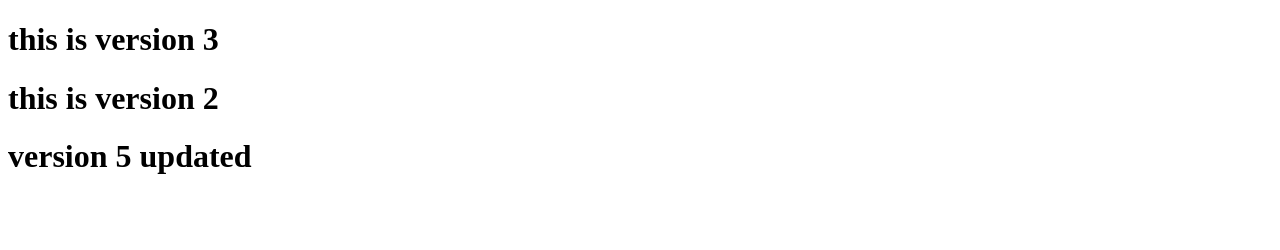
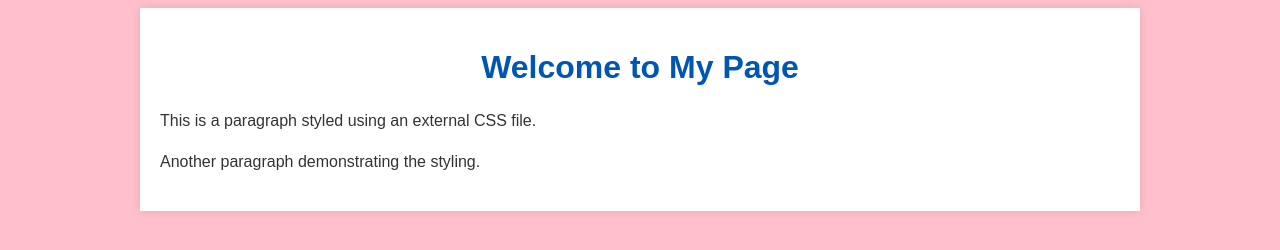
Before and after one commit to vaishnavishendkar6/myrepo, a plain HTML site: page index.html in a window 1280 px wide. Drawn offline with Linux system fonts and the light colour scheme.

Commit message:
added design

```diff
--- a/index.html
+++ b/index.html
@@ -3,14 +3,14 @@
 <head>
     <meta charset="UTF-8">
     <meta name="viewport" content="width=device-width, initial-scale=1.0">
-    <title>D</title>
+    <title>My Index Page</title>
+    <link rel="stylesheet" href="styles.css"> <!-- Link to your CSS file -->
 </head>
 <body>
-    <h1>this is version 3</h1>
-        <h1>this is version 2</h1>
-
-<h1>version 5 updated</h1>
-
-</h1>
+    <div class="container">
+        <h1>Welcome to My Page</h1>
+        <p>This is a paragraph styled using an external CSS file.</p>
+        <p>Another paragraph demonstrating the styling.</p>
+    </div>
 </body>
 </html>
--- /dev/null
+++ b/styles.css
@@ -0,0 +1,26 @@
+/* style.css */
+
+body {
+    font-family: Arial, sans-serif;
+    background-color: #f0f0f0;
+    color: #333;
+    background:pink;
+}
+
+h1 {
+    color: #0056b3;
+    text-align: center;
+}
+
+p {
+    line-height: 1.6;
+    margin-bottom: 1em;
+}
+
+.container {
+    max-width: 960px;
+    margin: 0 auto;
+    padding: 20px;
+    background-color: #fff;
+    box-shadow: 0 0 10px rgba(0, 0, 0, 0.1);
+}
```
